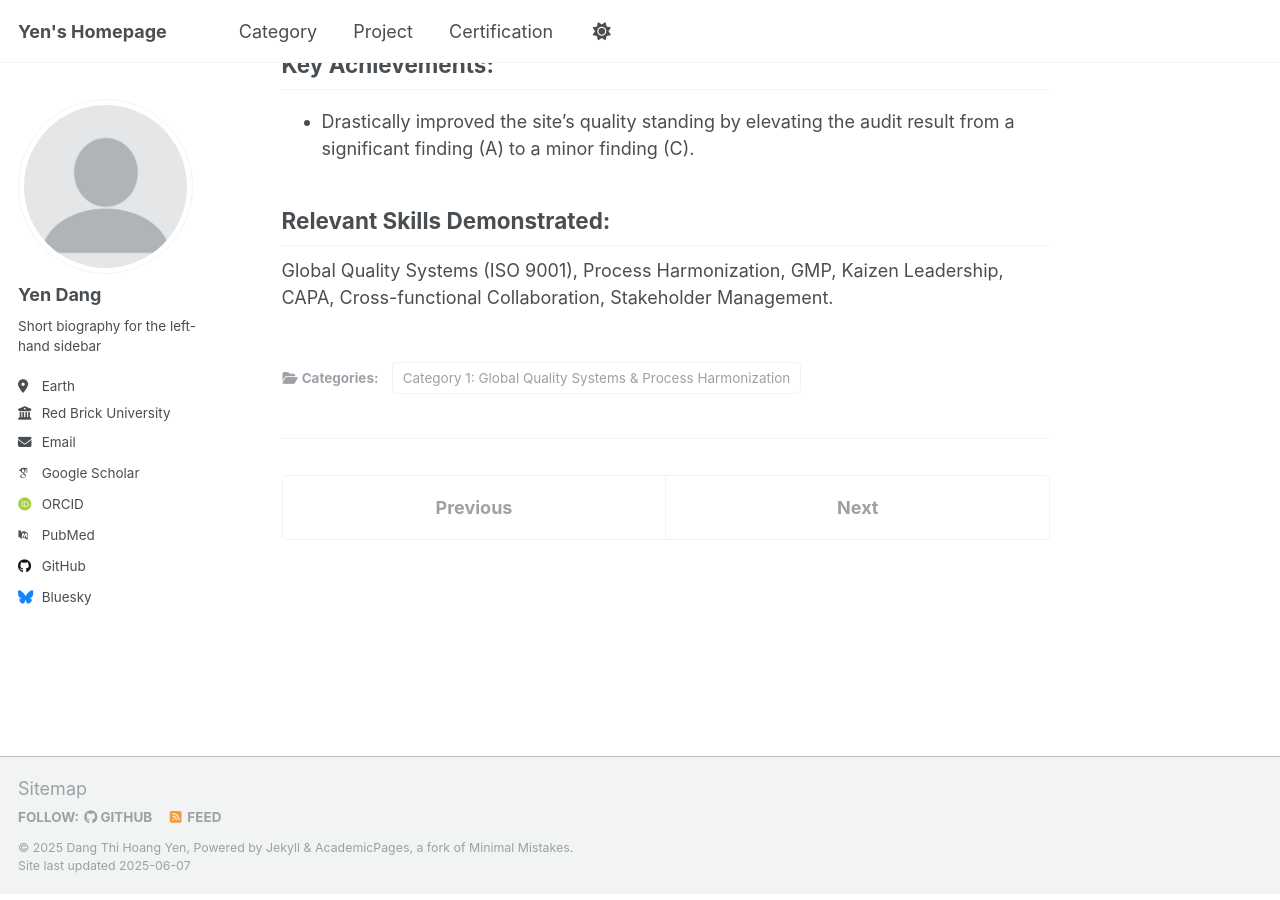
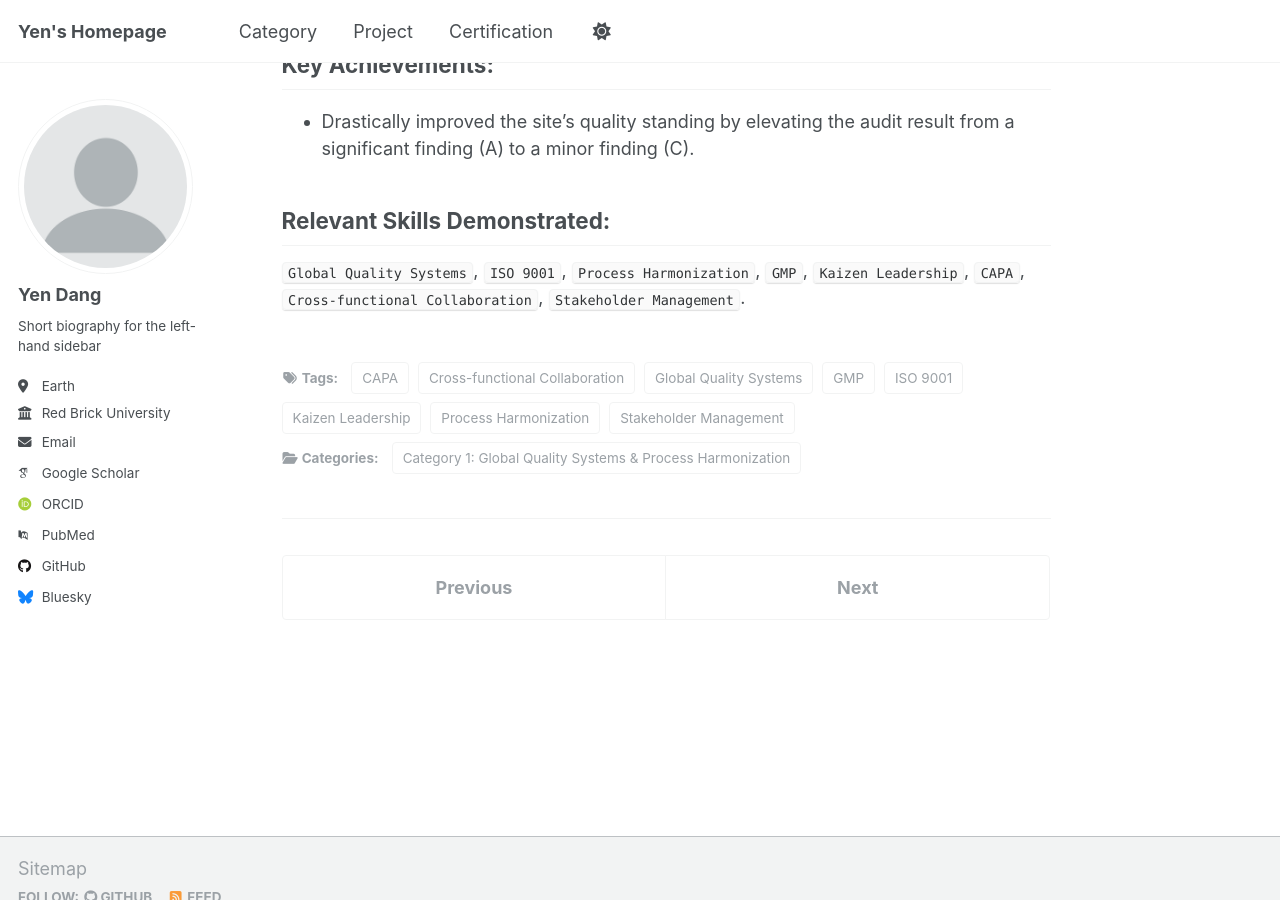
Before and after one commit to yen010390/yen010390.github.io, a Jekyll site: the page built from _project/c01-audit.md, in a window 1280 px wide and 900 px high, scrolled down 515 px. Built offline with Jekyll 4.4.1, drawn with Linux system fonts in a browser that asks for light colours; some web fonts are replaced.

Commit message:
Update c01-audit.md

```diff
--- a/_project/c01-audit.md
+++ b/_project/c01-audit.md
@@ -3,6 +3,7 @@ title: "Global Quality Audit & ISO 9001 Enhancement"
 excerpt: "Projects focused on replacing manual processes with robust, digital solutions and integrating them with enterprise systems like SAP."
 collection: project
 category: "Category 1: Global Quality Systems & Process Harmonization"
+tag: ["Global Quality Systems", "ISO 9001", "Process Harmonization", "GMP", "Kaizen Leadership", "CAPA", "Cross-functional Collaboration", "Stakeholder Management"]
 ---
 
 # Global Quality Audit & ISO 9001 Enhancement
@@ -17,4 +18,4 @@ category: "Category 1: Global Quality Systems & Process Harmonization"
 - Drastically improved the site's quality standing by elevating the audit result from a significant finding (A) to a minor finding (C).
 
 ## Relevant Skills Demonstrated:
-Global Quality Systems (ISO 9001), Process Harmonization, GMP, Kaizen Leadership, CAPA, Cross-functional Collaboration, Stakeholder Management.
+`Global Quality Systems`, `ISO 9001`, `Process Harmonization`, `GMP`, `Kaizen Leadership`, `CAPA`, `Cross-functional Collaboration`, `Stakeholder Management`.
```
